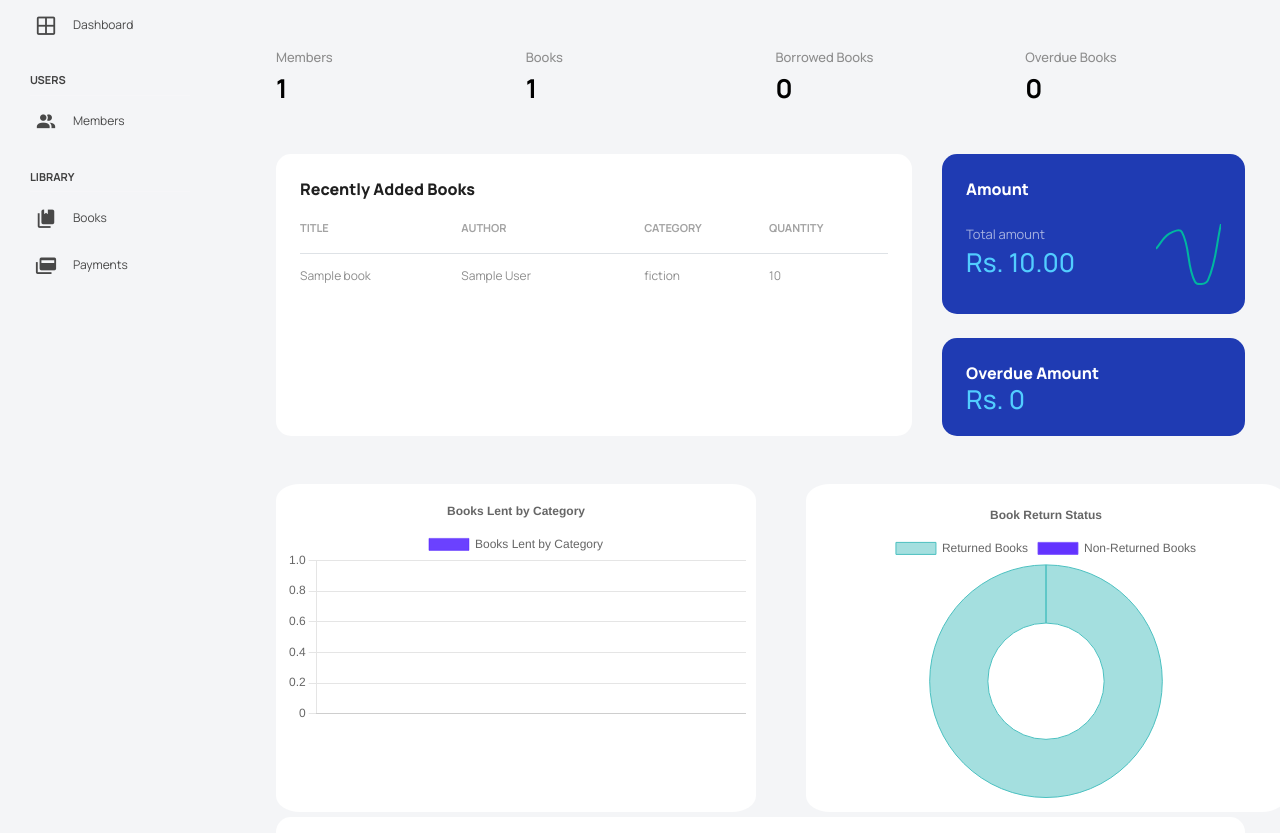
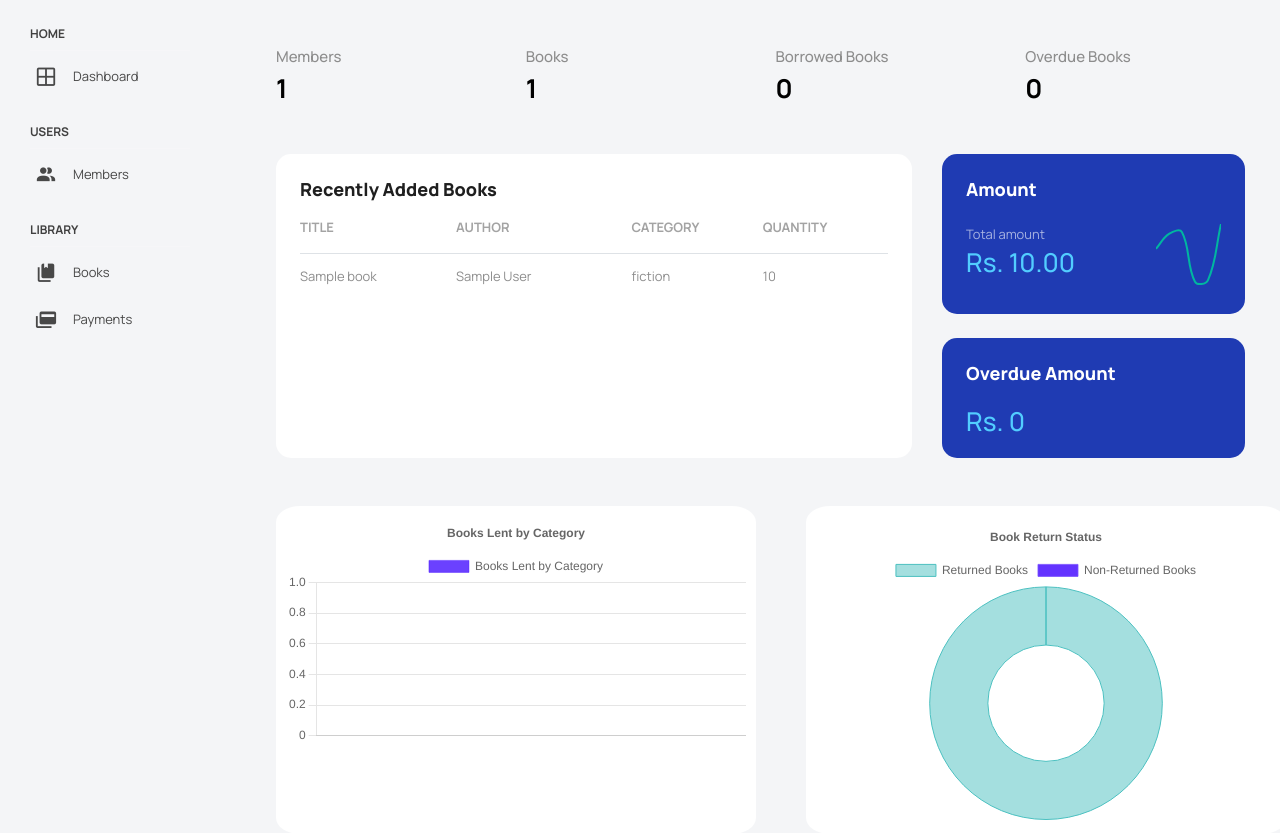
Before and after one commit to sunidhibehere/Library-Management-System-Django, a Django app: page / in a window 1280 px wide. Shown: the part 97-930 px from the top of the page. Run offline with Django 5.2, Linux system fonts and the light colour scheme; a user stored in the database is signed in; tables that the repository leaves empty hold one stand-in row (values such as "Sample post"); some libraries are stand-ins or nearby versions.

Commit message:
base and index commit
font size changes in base and index

```diff
--- a/templates/base.html
+++ b/templates/base.html
@@ -85,39 +85,40 @@
       <!-- partial:partials/_sidebar.html -->
       <nav class="sidebar sidebar-offcanvas" id="sidebar">
   <ul class="nav">
+    <li class="nav-item nav-category" style="font-size: 12px">Home</li>
     <li class="nav-item">
       <a class="nav-link" href="{% url 'home' %}">
         <i class="mdi mdi-grid-large menu-icon"></i>
-        <span class="menu-title">Dashboard</span>
+        <span class="menu-title" style="font-size: 13px">Dashboard</span>
       </a>
     </li>
-    <li class="nav-item nav-category">Users</li>
+    <li class="nav-item nav-category" style="font-size: 12px">Users</li>
     <li class="nav-item">
       <a class="nav-link" data-bs-toggle="collapse" href="#ui-basic" aria-expanded="false" aria-controls="ui-basic">
         <i class="menu-icon mdi mdi-account-multiple"></i>
-        <span class="menu-title">Members</span>
+        <span class="menu-title" style="font-size: 13px">Members</span>
         <i class="menu-arrow"></i>
       </a>
       <div class="collapse" id="ui-basic">
         <ul class="nav flex-column sub-menu">
-          <li class="nav-item"> <a class="nav-link" href="{% url 'add-member' %}">Add Member</a></li>
-          <li class="nav-item"> <a class="nav-link" href="{% url 'members' %}">View Members</a></li>
+          <li class="nav-item"> <a class="nav-link" href="{% url 'add-member' %}" style="font-size: 13px">Add Member</a></li>
+          <li class="nav-item"> <a class="nav-link" href="{% url 'members' %}" style="font-size: 13px">View Members</a></li>
         </ul>
       </div>
     </li>
-    <li class="nav-item nav-category">Library</li>
+    <li class="nav-item nav-category" style="font-size: 12px">Library</li>
     <li class="nav-item">
       <a class="nav-link" data-bs-toggle="collapse" href="#form-elements" aria-expanded="false"
         aria-controls="form-elements">
         <i class="menu-icon mdi mdi-book-multiple"></i>
-        <span class="menu-title">Books</span>
+        <span class="menu-title" style="font-size: 13px">Books</span>
         <i class="menu-arrow"></i>
       </a>
       <div class="collapse" id="form-elements">
         <ul class="nav flex-column sub-menu">
-          <li class="nav-item"><a class="nav-link" href="{% url 'add-book' %}">Add Book</a></li>
-          <li class="nav-item"><a class="nav-link" href="{% url 'books' %}">View Books</a></li>
-          <li class="nav-item"><a class="nav-link" href="{% url 'lent-books' %}">Lent Books</a></li>
+          <li class="nav-item"><a class="nav-link" href="{% url 'add-book' %}" style="font-size: 13px">Add Book</a></li>
+          <li class="nav-item"><a class="nav-link" href="{% url 'books' %}" style="font-size: 13px">View Books</a></li>
+          <li class="nav-item"><a class="nav-link" href="{% url 'lent-books' %}" style="font-size: 13px">Lent Books</a></li>
         </ul>
       </div>
     </li>
@@ -125,12 +126,12 @@
       <a class="nav-link" data-bs-toggle="collapse" href="#payments" aria-expanded="false"
         aria-controls="payments">
         <i class="menu-icon mdi mdi-credit-card-multiple"></i>
-        <span class="menu-title">Payments</span>
+        <span class="menu-title" style="font-size: 13px">Payments</span>
         <i class="menu-arrow"></i>
       </a>
       <div class="collapse" id="payments">
         <ul class="nav flex-column sub-menu">
-          <li class="nav-item"><a class="nav-link" href="{% url 'payments' %}">View Payments</a></li>
+          <li class="nav-item"><a class="nav-link" href="{% url 'payments' %}" style="font-size: 13px">View Payments</a></li>
         </ul>
       </div>
     </li>
--- a/templates/index.html
+++ b/templates/index.html
@@ -17,19 +17,19 @@
 
 
                     <div class="col">
-                      <p class="statistics-title">Members</p>
+                      <p class="statistics-title" style="font-size: 15px">Members</p>
                       <a href="{% url 'members' %}" class="stats"><h3 class="rate-percentage">{{ total_members }}</h3></a>
                     </div>
                     <div class="col">
-                      <p class="statistics-title">Books</p>
+                      <p class="statistics-title" style="font-size: 15px">Books</p>
                       <a href="{% url 'books' %}" class="stats"><h3 class="rate-percentage">{{ total_books }}</h3></a>
                     </div>
                     <div class="col">
-                      <p class="statistics-title">Borrowed Books</p>
+                      <p class="statistics-title" style="font-size: 15px">Borrowed Books</p>
                       <a href="{% url 'lent-books' %}" class="stats"><h3 class="rate-percentage">{{ total_borrowed_books }}</h3></a>
                     </div>
                     <div class="col">
-                      <p class="statistics-title">Overdue Books</p>
+                      <p class="statistics-title" style="font-size: 15px">Overdue Books</p>
                       <a href="{% url 'overdue-books' %}" class="stats"><h3 class="rate-percentage">{{ total_overdue_books }}</h3></a>
                     </div>
                   </div>
@@ -43,26 +43,26 @@
                           <div class="card-body">
                             <div class="d-sm-flex justify-content-between align-items-start">
                               <div>
-                               <h4 class="card-title card-title-dash">Recently Added Books</h4>
+                               <p class="card-title card-title-dash" style="font-size: large">Recently Added Books</p>
                               </div>
                             </div>
                             <div class="table-responsive ">
                               <table class="table select-table">
                                 <thead>
                                   <tr>
-                                    <th>Title</th>
-                                    <th>Author</th>
-                                    <th>Category</th>
-                                    <th>Quantity</th>
+                                    <th style="font-size: 13px">Title</th>
+                                    <th style="font-size: 13px">Author</th>
+                                    <th style="font-size: 13px">Category</th>
+                                    <th style="font-size: 13px">Quantity</th>
                                   </tr>
                                 </thead>
                                 <tbody>
                                   {% for book in recently_added_books %}
                                     <tr>
-                                      <td>{{ book.title }}</td>
-                                      <td>{{ book.author }}</td>
-                                      <td>{{ book.category }}</td>
-                                      <td>{{ book.quantity }}</td>
+                                      <td style="font-size: 13px">{{ book.title }}</td>
+                                      <td style="font-size: 13px">{{ book.author }}</td>
+                                      <td style="font-size: 13px">{{ book.category }}</td>
+                                      <td style="font-size: 13px">{{ book.quantity }}</td>
                                     </tr>
                                   {% endfor %}
                                 </tbody>
@@ -78,7 +78,7 @@
                     <div class="col-md-6 col-lg-12 grid-margin stretch-card">
                       <div class="card bg-primary card-rounded">
                         <div class="card-body pb-0">
-                          <h4 class="card-title card-title-dash text-white mb-4">Amount</h4>
+                          <p class="card-title card-title-dash text-white mb-4" style="font-size: large">Amount</p>
                           <div class="row">
                             <div class="col-sm-8">
                               <p class="status-summary-ight-white mb-1">Total amount</p>
@@ -98,7 +98,7 @@
                     <div class="col-md-6 col-lg-12 grid-margin stretch-card">
                       <div class="card bg-primary card-rounded">
                         <div class="card-body pb-0">
-                          <h4 class="card-title card-title-dash text-white">Overdue Amount</h4>
+                          <p class="card-title card-title-dash text-white" style="font-size: large">Overdue Amount</p><br>
 
                               <h2 class="text-info mb-4">Rs. {{overdue_amount}}</h2>
 
```
